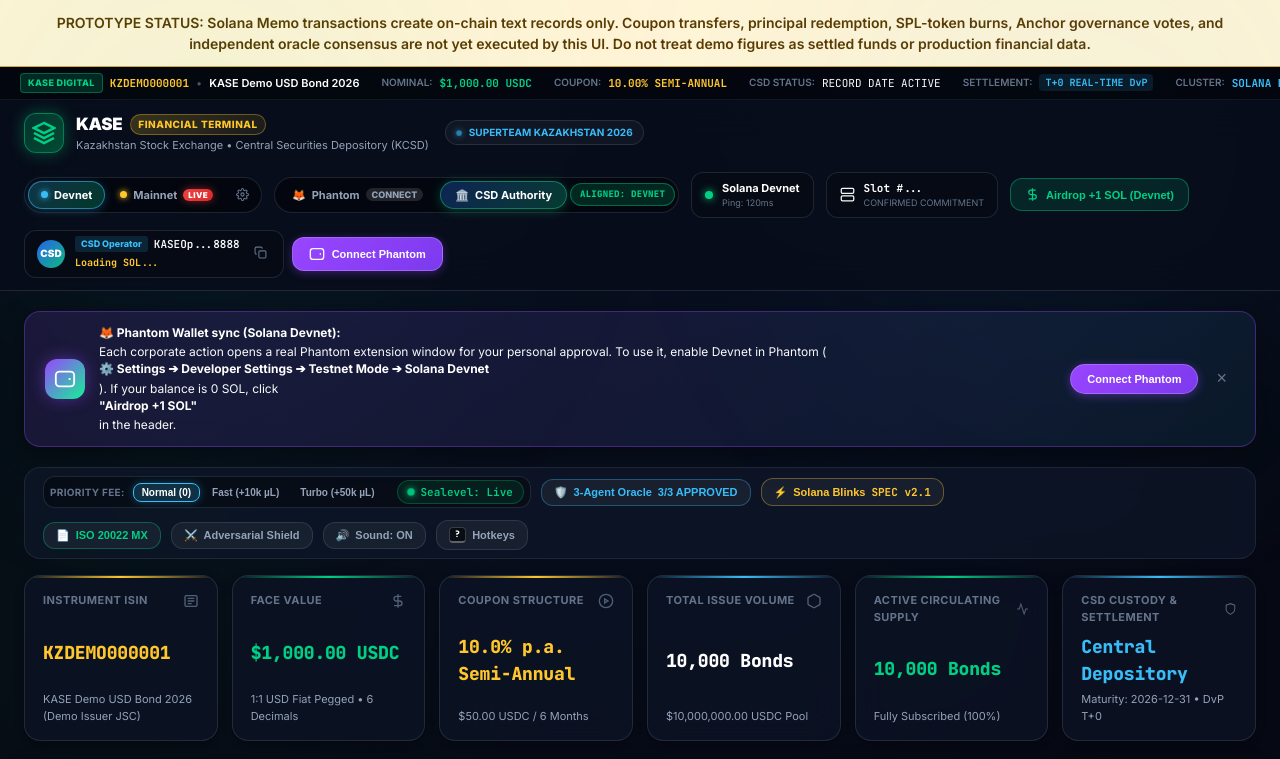
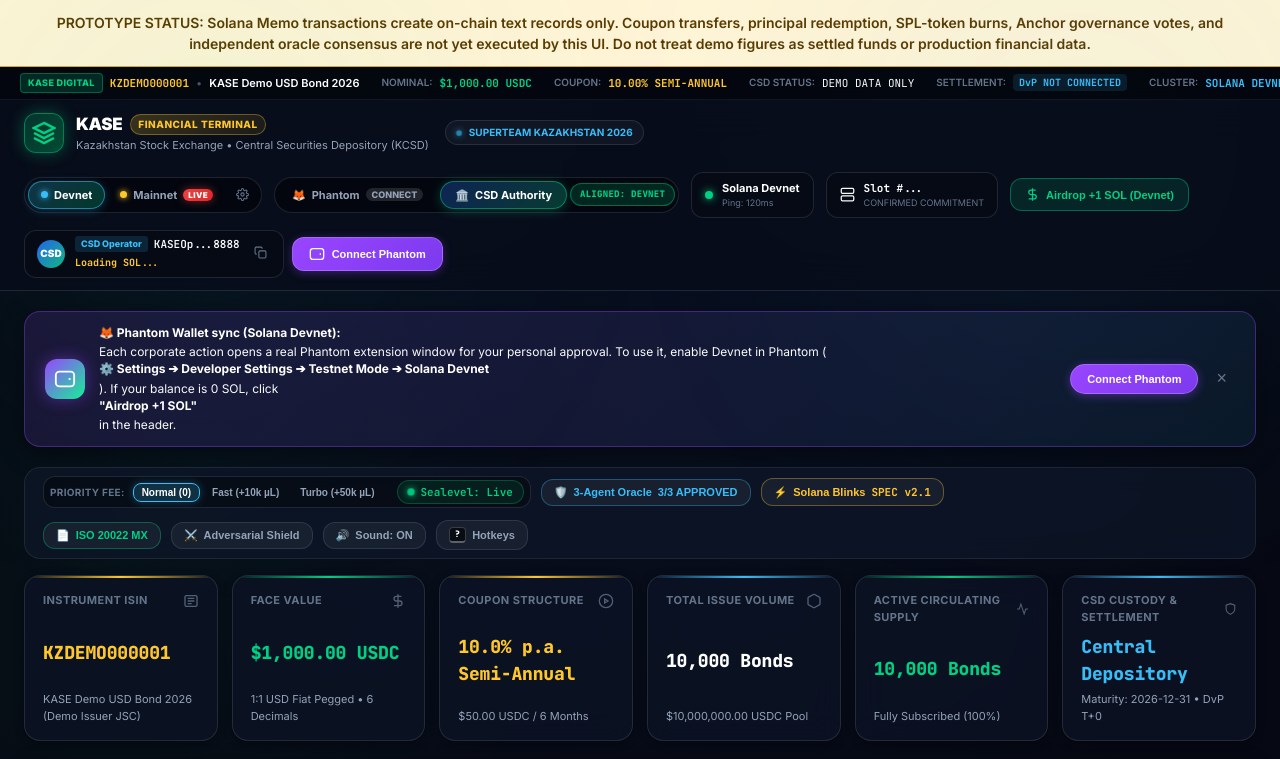
Before and after one commit to Timur27041988Adaibaev/kase-corporate-actions, a website: page terminal/index.html in a window 1280 px wide. Shown: the top 759 px of the page. Drawn offline with Linux system fonts and the light colour scheme.

Commit message:
Remove unsupported production settlement claims from terminal ticker

```diff
--- a/terminal/index.html
+++ b/terminal/index.html
@@ -47,11 +47,11 @@
       </div>
       <div class="ticker-item">
         <span class="label">CSD STATUS:</span>
-        <span class="status-pill active font-mono">RECORD DATE ACTIVE</span>
+        <span class="status-pill active font-mono">DEMO DATA ONLY</span>
       </div>
       <div class="ticker-item">
         <span class="label">SETTLEMENT:</span>
-        <span class="ticker-highlight font-mono">T+0 REAL-TIME DvP</span>
+        <span class="ticker-highlight font-mono">DvP NOT CONNECTED</span>
       </div>
       <div class="ticker-item">
         <span class="label">CLUSTER:</span>
```
